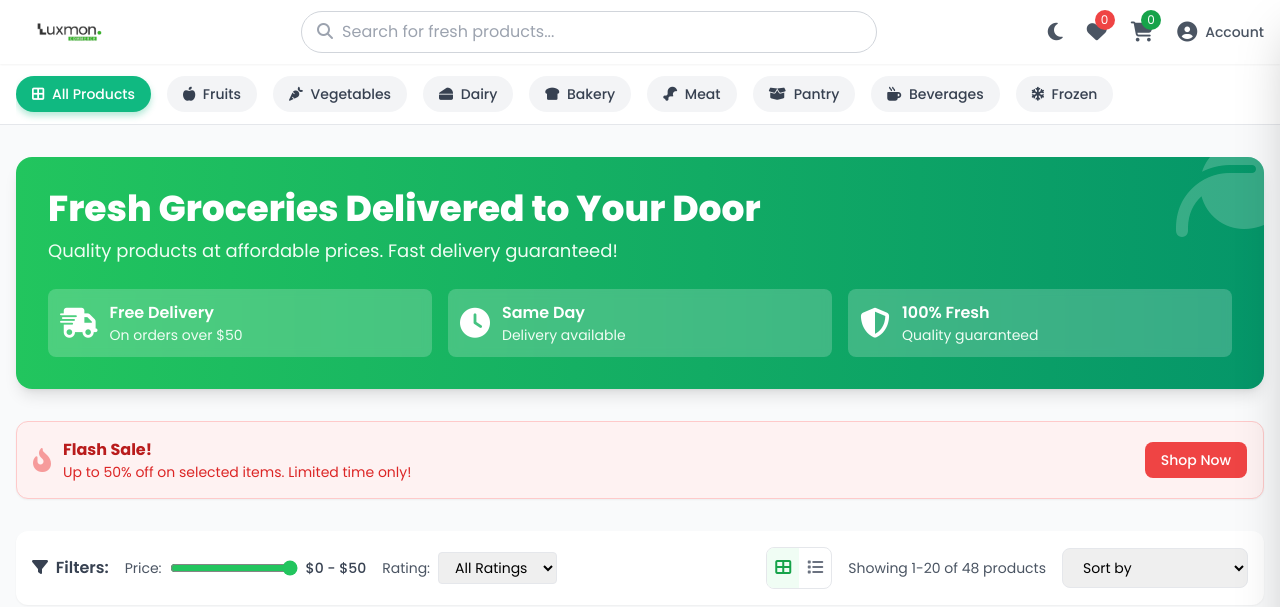
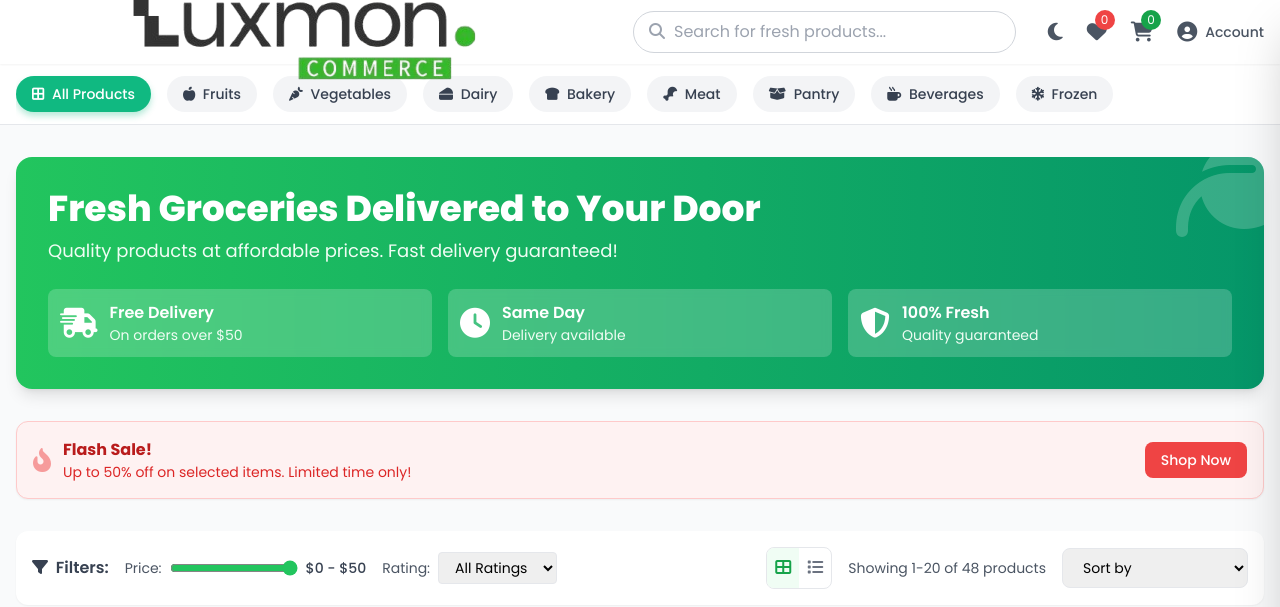
Before and after one commit to sohail198612-pixel/Grocery-Shop, a plain HTML site: page index.html in a window 1280 px wide. Shown: the top 607 px of the page. Drawn offline with nearby package versions, Linux system fonts and the light colour scheme.

Commit message:
Update index.html

```diff
--- a/index.html
+++ b/index.html
@@ -217,7 +217,7 @@
             <div class="flex items-center justify-between h-16">
                 <!-- Logo (Replaced with logo.png) -->
                 <div class="flex items-center cursor-pointer">
-                    <img src="logo.png" alt="FreshMart Logo" class="h-20 w-auto mr-2 object-cover rounded-full" onerror="this.style.display='none'">
+                    <img src="logo.png" alt="FreshMart Logo" class="h-26 w-auto mr-2 object-cover rounded-full" onerror="this.style.display='none'">
                 </div>
 
                 <!-- Search Bar -->
```
